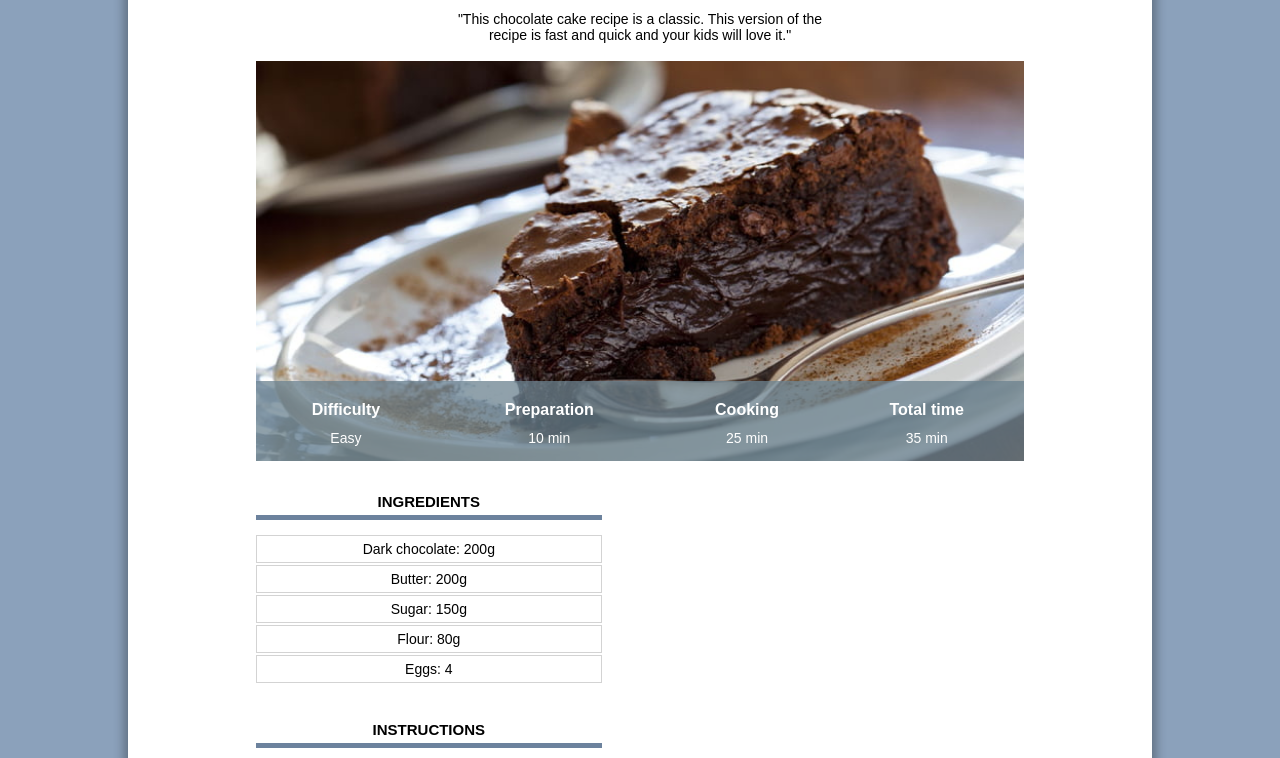
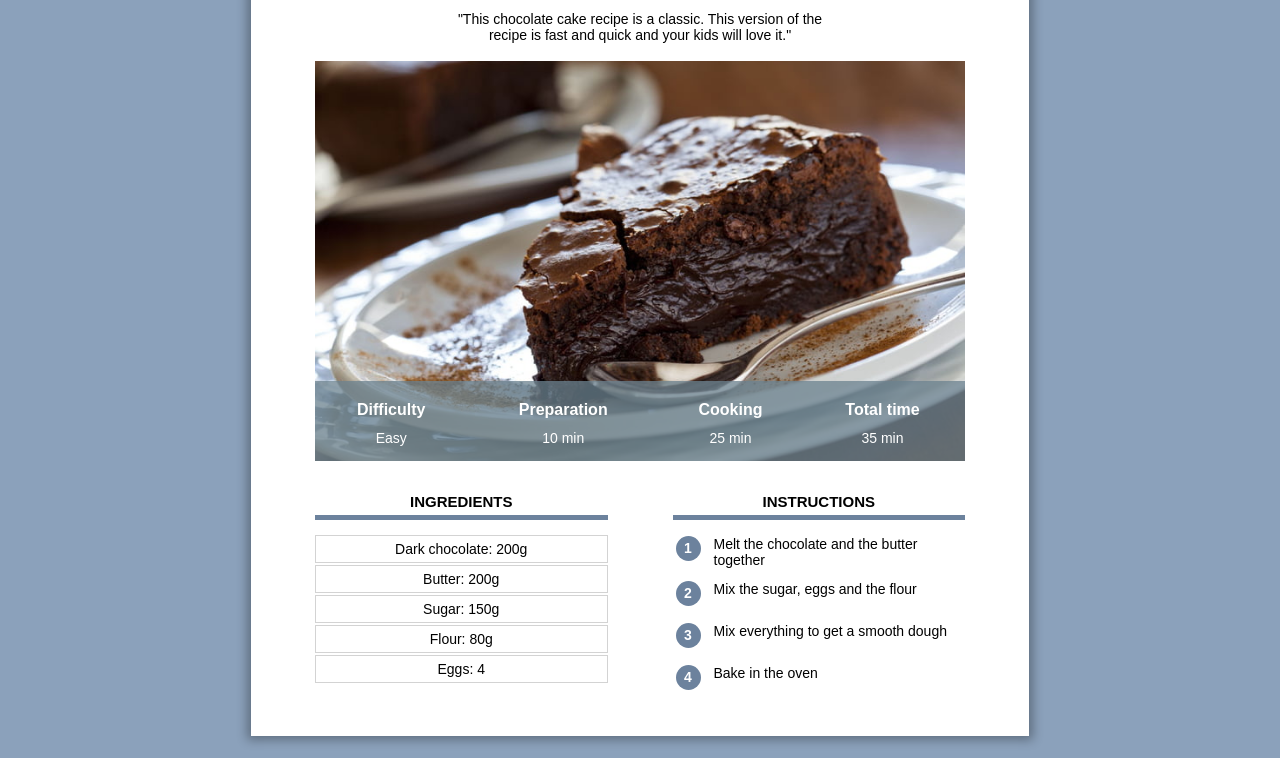
Before and after one commit to royangee/recipe_site, a plain HTML site: page index.html in a window 1280 px wide. Shown: the part 141-899 px from the top of the page. Drawn offline with Linux system fonts and the light colour scheme.

Commit message:
Add files via upload

```diff
--- a/recipe.css
+++ b/recipe.css
@@ -160,9 +160,10 @@ table.instructions tr{
 @media only screen and (min-width: 768px) {
     div.content {
         /* only set what you want to be changed. The rest can be the same as the initial div.content class so can be omitted. */
-        margin: 60px 10% 80px 10%;
-        padding: 0px 10% 30px 10%;
+        margin: 60px 8% 80px 8%;
+        padding: 0px 5% 30px 5%;
         min-width: 360px;
+        max-width: 650px;
     }
 
     table.info {
@@ -185,4 +186,18 @@ table.instructions tr{
         margin-right: 10%;
     }
 
+    div.col2 {
+        float: right;
+    }
+
   }
+
+/* For very large screens: */
+@media only screen and (min-width:900px) {
+    div.content {
+        /* only set what you want to be changed. The rest can be the same as the initial div.content class so can be omitted. */
+        margin-left: auto;
+        margin-right: auto;
+        max-width: 650px;
+    }
+}
```
